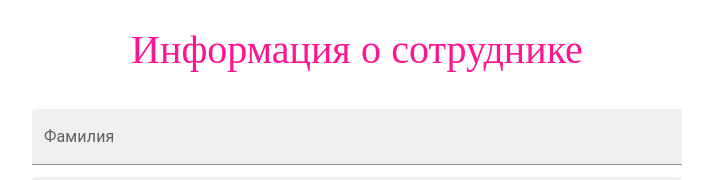
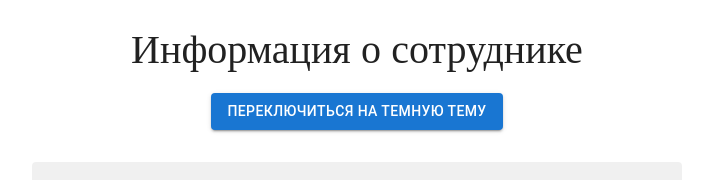
Before and after one commit to DenisShagi/React-form, a React (Create React App) app: page / in a window 1280 px wide. Shown: the top 180 px of the page, without its empty margins (283-997 px from the left). Built offline with nearby package versions, Linux system fonts and the light colour scheme.

Commit message:
feat: add theme for application, add color variables

```diff
--- a/src/App.jsx
+++ b/src/App.jsx
@@ -1,11 +1,22 @@
 import React from "react";
 import { Header } from "./components/Header";
 import { Form } from "./components/Form";
+import CssBaseline from "@mui/material/CssBaseline";
+import Button from "@mui/material/Button";
+import { useTheme } from "./theme/ThemeContext";
 
 function App() {
+  const { isDarkMode, toggleTheme } = useTheme();
+
   return (
     <>
+      <CssBaseline />
       <Header />
+      <div style={{ textAlign: "center", margin: "1rem" }}>
+        <Button variant="contained" onClick={toggleTheme}>
+          Переключиться на {isDarkMode ? "Светлую" : "Темную"} тему
+        </Button>
+      </div>
       <Form />
     </>
   );
--- a/src/App.module.scss
+++ b/src/App.module.scss
@@ -1,5 +1,16 @@
 @import url("https://fonts.googleapis.com/css2?family=Nunito:ital,wght@0,200..1000;1,200..1000&display=swap");
 
+:root {
+  --color-blue: #1976d2;
+  --color-success: #4caf50;
+  --color-paper: #1e1e1e;
+  --color-light: #ffffff;
+
+  --color-border: #66bb6a;
+
+  --color-background-light: #ffffff;
+  --color-background-dark: #121212;
+}
 body {
   margin: 0;
   font-family: -apple-system, BlinkMacSystemFont, "Segoe UI", "Roboto", "Oxygen",
@@ -43,3 +54,5 @@ form > button {
   grid-column: span 2;
   justify-self: end;
 }
+
+$colorSin: "#1976d2";
--- a/src/components/Header.jsx
+++ b/src/components/Header.jsx
@@ -7,7 +7,7 @@ export const Header = () => {
         fontFamily: 'Nunito',
         textAlign: 'center',
         fontSize: '40px',
-        color: 'deeppink',
+        // color: 'deeppink',
         textShadow: '1px'
     }} component='h1' variant="h5">Информация о сотруднике</Typography>
 }
--- a/src/index.js
+++ b/src/index.js
@@ -2,10 +2,13 @@ import React from "react";
 import ReactDOM from "react-dom/client";
 
 import App from "./App";
+import { ThemeProvider } from "./theme/ThemeContext";
 
 const root = ReactDOM.createRoot(document.getElementById("root"));
 root.render(
   <React.StrictMode>
+    <ThemeProvider>
     <App />
+  </ThemeProvider>
   </React.StrictMode>
 );
--- /dev/null
+++ b/src/theme/ThemeContext.jsx
@@ -0,0 +1,21 @@
+import React, { createContext, useState, useMemo, useContext } from 'react';
+import { ThemeProvider as MuiThemeProvider } from '@mui/material/styles';
+import { lightTheme, darkTheme } from './theme';
+
+const ThemeContext = createContext();
+
+export const ThemeProvider = ({ children }) => {
+  const [isDarkMode, setIsDarkMode] = useState(false);
+
+  const toggleTheme = () => setIsDarkMode((prevMode) => !prevMode);
+
+  const theme = useMemo(() => (isDarkMode ? darkTheme : lightTheme), [isDarkMode]);
+
+  return (
+    <ThemeContext.Provider value={{ isDarkMode, toggleTheme }}>
+      <MuiThemeProvider theme={theme}>{children}</MuiThemeProvider>
+    </ThemeContext.Provider>
+  );
+};
+
+export const useTheme = () => useContext(ThemeContext);
--- /dev/null
+++ b/src/theme/theme.jsx
@@ -0,0 +1,82 @@
+import { createTheme } from "@mui/material/styles";
+
+const getCssVariable = (variable) =>
+  getComputedStyle(document.documentElement).getPropertyValue(variable).trim();
+
+export const lightTheme = createTheme({
+  palette: {
+    mode: "light",
+    primary: {
+      main: getCssVariable("--color-blue"),
+    },
+
+    background: {
+      default: getCssVariable("--color-background-light"),
+    },
+  },
+  typography: {
+    h1: {
+      color: getCssVariable("--color-paper"),
+    },
+  },
+});
+
+export const darkTheme = createTheme({
+  palette: {
+    mode: "dark",
+    primary: {
+      main: getCssVariable("--color-success"),
+    },
+
+    background: {
+      default: getCssVariable("--color-background-dark"),
+      paper: getCssVariable("--color-paper"),
+    },
+  },
+  typography: {
+    h1: {
+      color: getCssVariable("--color-light"),
+    },
+  },
+  components: {
+    MuiInputBase: {
+      styleOverrides: {
+        root: {
+          color: getCssVariable("--color-light"),
+        },
+      },
+    },
+    MuiOutlinedInput: {
+      styleOverrides: {
+        root: {
+          "& .MuiOutlinedInput-notchedOutline": {
+            borderColor: getCssVariable("--color-success"),
+          },
+          "&:hover .MuiOutlinedInput-notchedOutline": {
+            borderColor: getCssVariable("--color-border"),
+          },
+          "&.Mui-focused .MuiOutlinedInput-notchedOutline": {
+            borderColor: getCssVariable("--color-success"),
+          },
+        },
+      },
+    },
+    MuiInputLabel: {
+      styleOverrides: {
+        root: {
+          color: getCssVariable("--color-light"),
+          "&.Mui-focused": {
+            color: getCssVariable("--color-success"),
+          },
+        },
+      },
+    },
+    MuiButton: {
+      styleOverrides: {
+        root: {
+          textTransform: "uppercase",
+        },
+      },
+    },
+  },
+});
```
